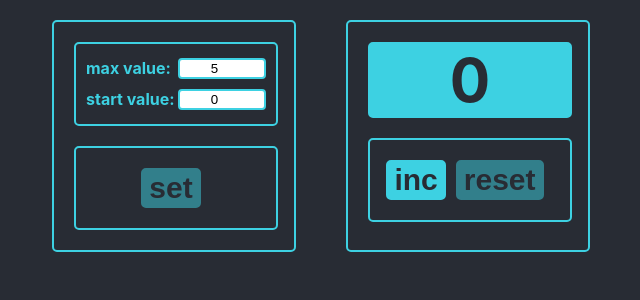
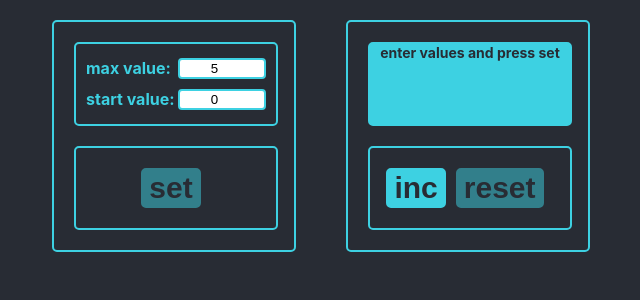
Before and after one commit to MaksLebedev/counter, a React (Create React App) app: page / in a window 1280 px wide. Shown: the top 300 px of the page, without its empty margins (319-959 px from the left). Built offline with nearby package versions, Linux system fonts and the light colour scheme.

Commit message:
after refactoring with mentor

```diff
--- a/src/App.css
+++ b/src/App.css
@@ -10,6 +10,8 @@ body {
 }
 
 .Screen {
+  display: flex;
+  height: 100%;
   border: 2px solid rgb(61, 209, 226);
   border-radius: 5px;
   font-size: 60px;
@@ -35,6 +37,10 @@ body {
   background-color: rgb(61, 209, 226);
 }
 
+.Screen-Set {
+  font-size: 14px;
+}
+
 .Block {
   border: 2px solid rgb(61, 209, 226);
   border-radius: 5px;
--- a/src/App.tsx
+++ b/src/App.tsx
@@ -3,38 +3,63 @@ import "./App.css";
 import { Counter } from "./components/Counter";
 import { CounterSettings } from "./components/CounterSettings";
 
+export const isCounterSettingError = (maxValue: number, minValue: number) => {
+  if (maxValue <= minValue) {
+    return "incore must be greater than minValue";
+  }
+  if (minValue >= maxValue) {
+    return "incore must be less than maxValue";
+  }
+  return "";
+};
+
 function App() {
   const maxValue = 5;
   const startValue = 0;
+
   const [count, setCount] = useState(startValue);
 
+  const [settingsState, setSettingsState] = useState({
+    maxValue: maxValue,
+    startValue: startValue,
+    isSettingInProgress: true,
+  });
+
   const [inputValueMax, setInputValueMax] = useState(maxValue);
-  const [inputValueStart, setinputValueStart] = useState(startValue);
-
-  console.log('valueMax:', inputValueMax);
-  console.log('valueMin:', inputValueStart);
-
+  const [inputValueStart, setInputValueStart] = useState(startValue);
 
   const incrementClickHandler = () => {
-    if (count < inputValueMax) {
+    if (count < settingsState.maxValue) {
       setCount(count + 1);
     }
   };
 
   const resetClickHandler = () => {
-    setCount(0);
+    setCount(settingsState.startValue);
   };
 
   const onChangeInputValueMaxHandler = (e: ChangeEvent<HTMLInputElement>) => {
-    setInputValueMax(Number(e.currentTarget.value));
+    setSettingsState((prev) => ({ ...prev, isSettingInProgress: true }));
   };
   const onChangeinputValueStartHandler = (e: ChangeEvent<HTMLInputElement>) => {
-    setinputValueStart(Number(e.currentTarget.value));
+    setSettingsState((prev) => ({ ...prev, isSettingInProgress: true }));
   };
 
-  const setClickHandler = () => {
+  const setClickHandler = (minValue: number, maxValue: number) => {
     setCount(inputValueStart);
-  }
+
+    setSettingsState((prev) => ({
+      ...prev,
+      isSettingInProgress: false,
+      maxValue: maxValue,
+      startValue: minValue,
+    }));
+  };
+
+  const showErrorInCounter = isCounterSettingError(
+    settingsState.maxValue,
+    settingsState.startValue
+  );
 
   return (
     <div className="App">
@@ -43,14 +68,18 @@ function App() {
         startValue={startValue}
         inputValueMax={inputValueMax}
         inputValueStart={inputValueStart}
-        onChangeInputValueMaxHandler={onChangeInputValueMaxHandler}
-        onChangeinputValueStartHandler={onChangeinputValueStartHandler}
+        setInputValueMax={setInputValueMax}
+        setInputValueStart={setInputValueStart}
+        onChangeInputValueMaxHandlerCallback={onChangeInputValueMaxHandler}
+        onChangeinputValueStartHandlerCallback={onChangeinputValueStartHandler}
         setClickHandler={setClickHandler}
       />
       <Counter
-        inputValueMax={inputValueMax}
-        inputValueStart={inputValueStart}
+        isSettingInProgress={settingsState.isSettingInProgress}
+        inputValueMax={settingsState.maxValue}
+        inputValueStart={settingsState.startValue}
         count={count}
+        error={showErrorInCounter}
         incrementClickHandler={incrementClickHandler}
         resetClickHandler={resetClickHandler}
       />
--- a/src/components/Counter.tsx
+++ b/src/components/Counter.tsx
@@ -7,7 +7,8 @@ type CounterProps = {
   inputValueMax: number;
   inputValueStart: number;
   count: number;
-
+  isSettingInProgress: boolean;
+  error: string;
   incrementClickHandler: () => void;
   resetClickHandler: () => void;
 };
@@ -17,14 +18,17 @@ export const Counter = ({
   inputValueStart,
   count,
   incrementClickHandler,
+  isSettingInProgress,
+  error,
   resetClickHandler,
 }: CounterProps) => {
 
   const isDisabledBtnInc = count >= inputValueMax;
   const isDisabledBtnReset = count === inputValueStart;
+
   return (
     <StyledCounter>
-      <Screen count={count} inputValueMax={inputValueMax} />
+      <Screen error={error} isSettingInProgress={isSettingInProgress} count={count} inputValueMax={inputValueMax} inputValueStart={inputValueStart} />
       <div className="Block">
         <Button
           title={"inc"}
--- a/src/components/CounterSettings.tsx
+++ b/src/components/CounterSettings.tsx
@@ -3,30 +3,54 @@ import { ChangeEvent, useState } from "react";
 
 import styled from "styled-components";
 import { Button } from "./Button";
+import { isCounterSettingError } from "../App";
 
 type CounterSettingsProps = {
   maxValue: number;
   startValue: number;
+
   inputValueMax: number;
   inputValueStart: number;
-  onChangeInputValueMaxHandler: (e: ChangeEvent<HTMLInputElement>) => void;
-  onChangeinputValueStartHandler: (e: ChangeEvent<HTMLInputElement>) => void;
-  setClickHandler: () => void;
+  setInputValueMax: (value: number) => void;
+  setInputValueStart: (value: number) => void;
+
+  onChangeInputValueMaxHandlerCallback: (
+    e: ChangeEvent<HTMLInputElement>
+  ) => void;
+  onChangeinputValueStartHandlerCallback: (
+    e: ChangeEvent<HTMLInputElement>
+  ) => void;
+  setClickHandler: (minValue: number, maxValue: number) => void;
 };
 
 export const CounterSettings = ({
   maxValue,
   startValue,
+
   inputValueMax,
   inputValueStart,
+  setInputValueMax,
+  setInputValueStart,
 
-  onChangeInputValueMaxHandler,
-  onChangeinputValueStartHandler,
+  onChangeInputValueMaxHandlerCallback,
+  onChangeinputValueStartHandlerCallback,
   setClickHandler,
 }: CounterSettingsProps) => {
+  const isError = isCounterSettingError(inputValueMax, inputValueStart);
+
   const isDisabledBtnSet =
     (inputValueStart === startValue && inputValueMax === maxValue) ||
-    inputValueStart === inputValueMax;
+    inputValueStart === inputValueMax ||
+    !!isError;
+
+  const onChangeInputValueMaxHandler = (e: ChangeEvent<HTMLInputElement>) => {
+    onChangeInputValueMaxHandlerCallback(e);
+    setInputValueMax(Number(e.currentTarget.value));
+  };
+  const onChangeinputValueStartHandler = (e: ChangeEvent<HTMLInputElement>) => {
+    onChangeinputValueStartHandlerCallback(e);
+    setInputValueStart(Number(e.currentTarget.value));
+  };
 
   return (
     <StyledCounterSettings>
@@ -34,7 +58,12 @@ export const CounterSettings = ({
         <StyledWrapper>
           <span>max value:</span>
           <input
-            style={{ width: 80, borderRadius: '4px', border: '2px solid rgb(61, 209, 226)', textAlign: "center"}}
+            style={{
+              width: 80,
+              borderRadius: "4px",
+              border: "2px solid rgb(61, 209, 226)",
+              textAlign: "center",
+            }}
             type="number"
             value={inputValueMax}
             onChange={onChangeInputValueMaxHandler}
@@ -43,7 +72,12 @@ export const CounterSettings = ({
         <StyledWrapper>
           <span>start value:</span>
           <input
-            style={{ width: 80, borderRadius: '4px', border: '2px solid rgb(61, 209, 226)', textAlign: "center"}}
+            style={{
+              width: 80,
+              borderRadius: "4px",
+              border: "2px solid rgb(61, 209, 226)",
+              textAlign: "center",
+            }}
             type="number"
             value={inputValueStart}
             onChange={onChangeinputValueStartHandler}
@@ -54,10 +88,11 @@ export const CounterSettings = ({
         <Button
           title="set"
           className="Btn"
-          onClick={setClickHandler}
+          onClick={() => setClickHandler(inputValueStart, inputValueMax)}
           disabled={isDisabledBtnSet}
         />
       </div>
+      {isError}
     </StyledCounterSettings>
   );
 };
--- a/src/components/Screen.tsx
+++ b/src/components/Screen.tsx
@@ -1,14 +1,38 @@
-import React from "react";
+import React, { useState } from "react";
 
 type TabloPropsType = {
   count: number;
+  error: string;
   inputValueMax: number;
+  inputValueStart: number;
+  isSettingInProgress: boolean;
 };
 
-export const Screen = ({ count, inputValueMax }: TabloPropsType) => {
+export const Screen = ({
+  count,
+  inputValueMax,
+  inputValueStart,
+  isSettingInProgress,
+  error,
+}: TabloPropsType) => {
+  const renderScreenValue = () => {
+    if (error) {
+      return <span className="Screen-Set">{error}</span>;
+    }
+    if (isSettingInProgress) {
+      return <span className="Screen-Set">enter values and press set</span>;
+    }
+
+    return <span>{count}</span>;
+  };
+
+  const showRedText = error || count === inputValueMax;
+
   return (
-    <div className={count === inputValueMax ? "Screen-Red" : "Screen"}>
-      <span>{count}</span>
+    <div className={showRedText ? "Screen-Red" : "Screen"}>
+      {renderScreenValue()}
     </div>
   );
 };
+
+// text, count, error
```
Also changed, not shown: src/components/ScreenSettings.tsx (deleted, +0 -11 lines).
